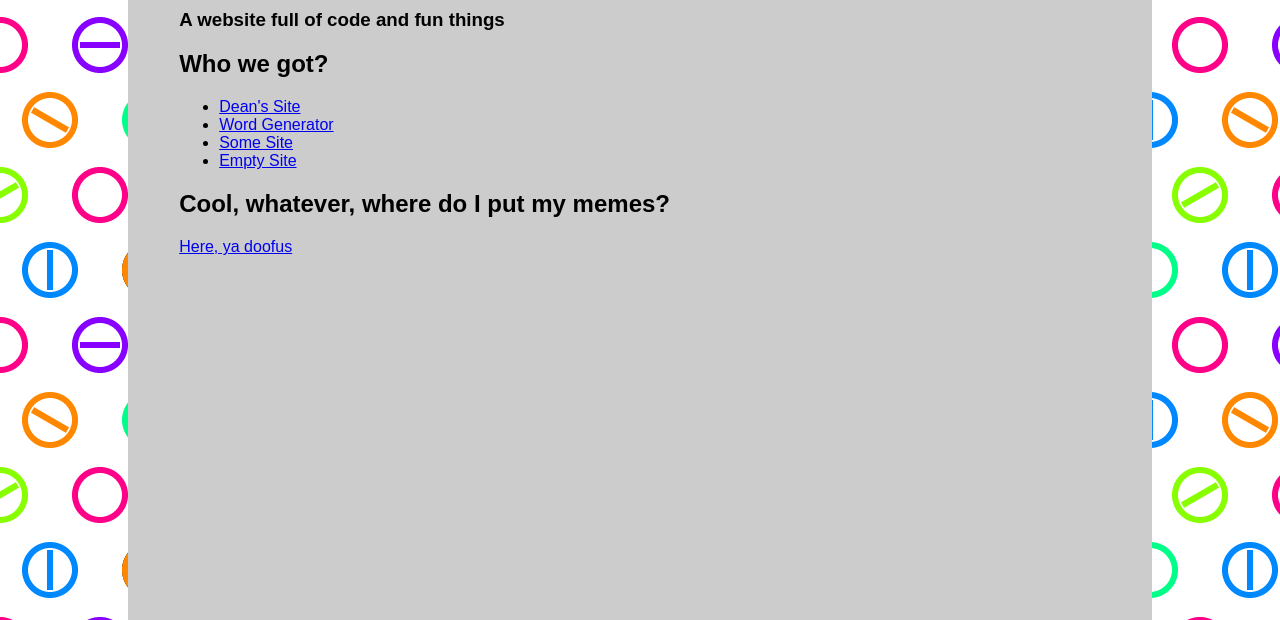
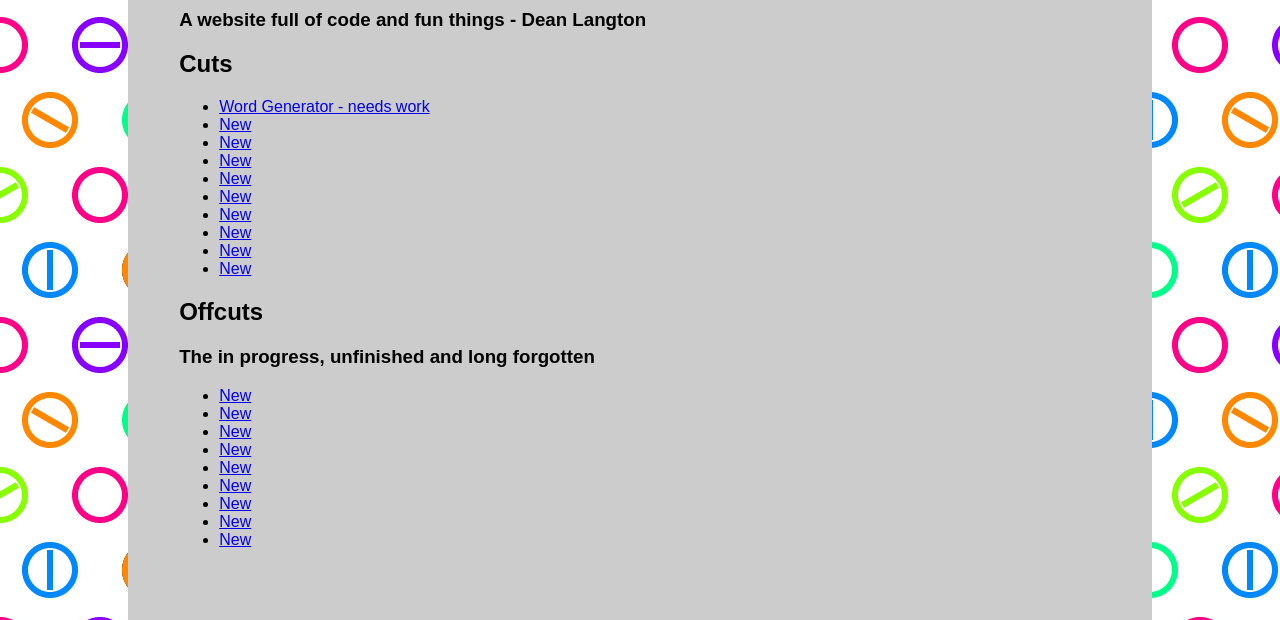
Before and after one commit to dean-l/chopfloor, a plain HTML site: page index.html in a window 1280 px wide. Shown: the part 180-800 px from the top of the page. Drawn offline with nearby package versions, Linux system fonts and the light colour scheme.

Commit message:
gasdgfdsg

```diff
--- a/index.html
+++ b/index.html
@@ -1,23 +1,41 @@
 <html>
 	<head>
-		<title>Basic Shitposting</title>
+		<title>Chop Floor</title>
 		<link rel="stylesheet" type="text/css" href="css/style.css">
 		<script src="https://ajax.googleapis.com/ajax/libs/jquery/2.2.0/jquery.min.js"></script>
 	</head>
 	<body>
 		<a href="index.html">home</a>
 		<div id="content">
-			<h1>The fuck is this?</h1>
-			<h3>A website full of code and fun things</h3>
-			<h2>Who we got?</h2>
+			<h1>Chop Floor</h1>
+			<h3>A website full of code and fun things - Dean Langton</h3>
+			<h2>Cuts</h2>
+            <h3></h3>
 			<ul>
-				<li><a href="dean.html">Dean's Site</a></li>
-				<li><a href="wordgen.html">Word Generator</a></li>
-				<li><a href="#">Some Site</a></li>
-				<li><a href="#">Empty Site</a></li>
+				<li><a href="wordgen.html">Word Generator - needs work</a></li>
+                <li><a href="#">New</a></li>
+                <li><a href="#">New</a></li>
+                <li><a href="#">New</a></li>
+                <li><a href="#">New</a></li>
+                <li><a href="#">New</a></li>
+                <li><a href="#">New</a></li>
+                <li><a href="#">New</a></li>
+                <li><a href="#">New</a></li>
+                <li><a href="#">New</a></li>
 			</ul>
-			<h2>Cool, whatever, where do I put my memes?</h2>
-			<a href="sp.php">Here, ya doofus</a>
+            <h2>Offcuts</h2>
+            <h3>The in progress, unfinished and long forgotten</h3>
+			<ul>
+				<li><a href="#">New</a></li>
+                <li><a href="#">New</a></li>
+                <li><a href="#">New</a></li>
+                <li><a href="#">New</a></li>
+                <li><a href="#">New</a></li>
+                <li><a href="#">New</a></li>
+                <li><a href="#">New</a></li>
+                <li><a href="#">New</a></li>
+                <li><a href="#">New</a></li>
+			</ul>
 		</div>
 	</body>
 <html>
```
